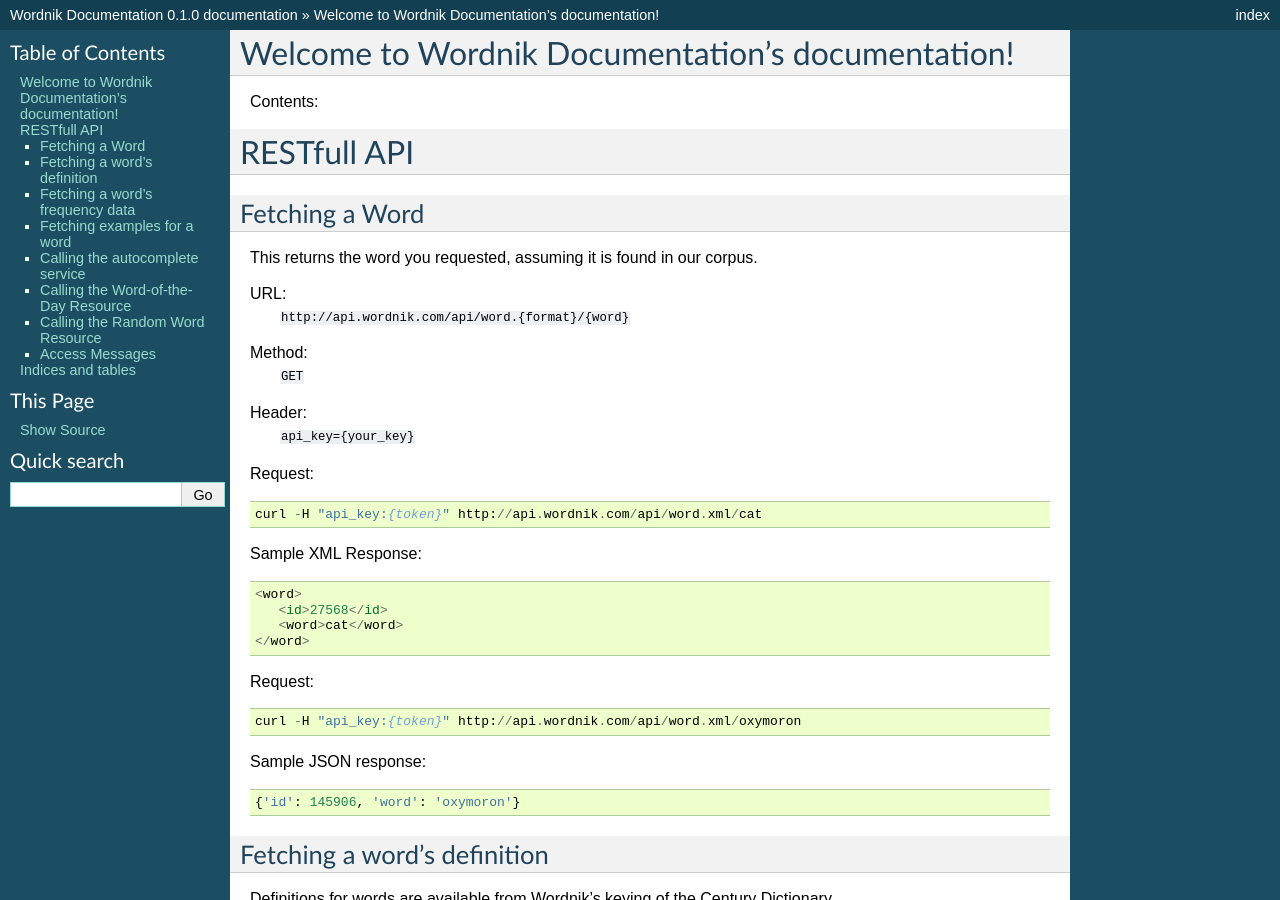
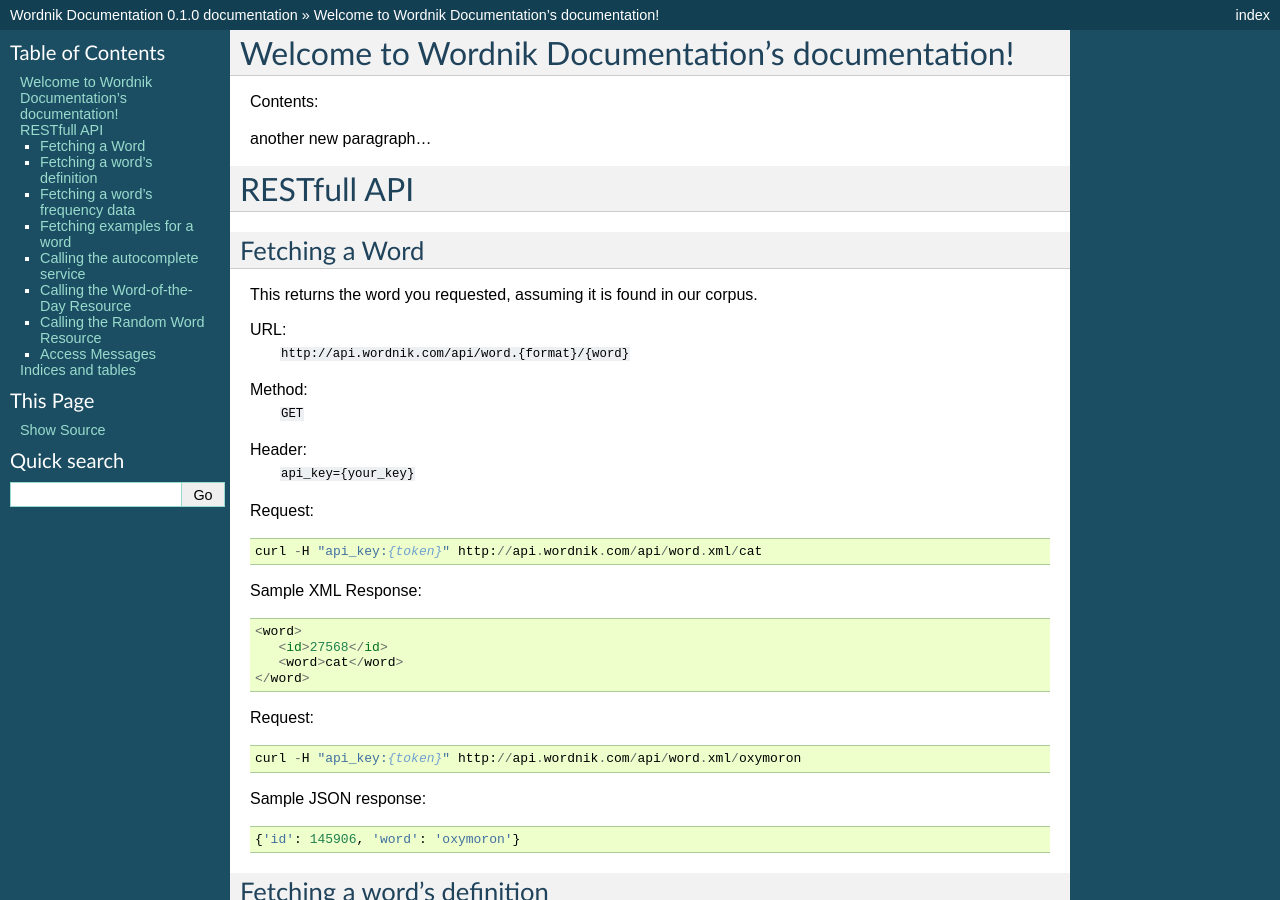
Before and after one commit to serverhorror/python-wordnik, a Sphinx documentation site: the page built from docs/source/index.rst, in a window 1280 px wide and 900 px high. Built offline with Sphinx 7.4.7, drawn with Linux system fonts in a browser that asks for light colours; formulas are drawn with MathJax 3.

Commit message:
testing the webhook for rtfd.org from github...

```diff
--- a/docs/source/index.rst
+++ b/docs/source/index.rst
@@ -10,6 +10,8 @@
 
 .. toctree::
    :maxdepth: 2
+
+another new paragraph...
 
 RESTfull API
 ============
```
